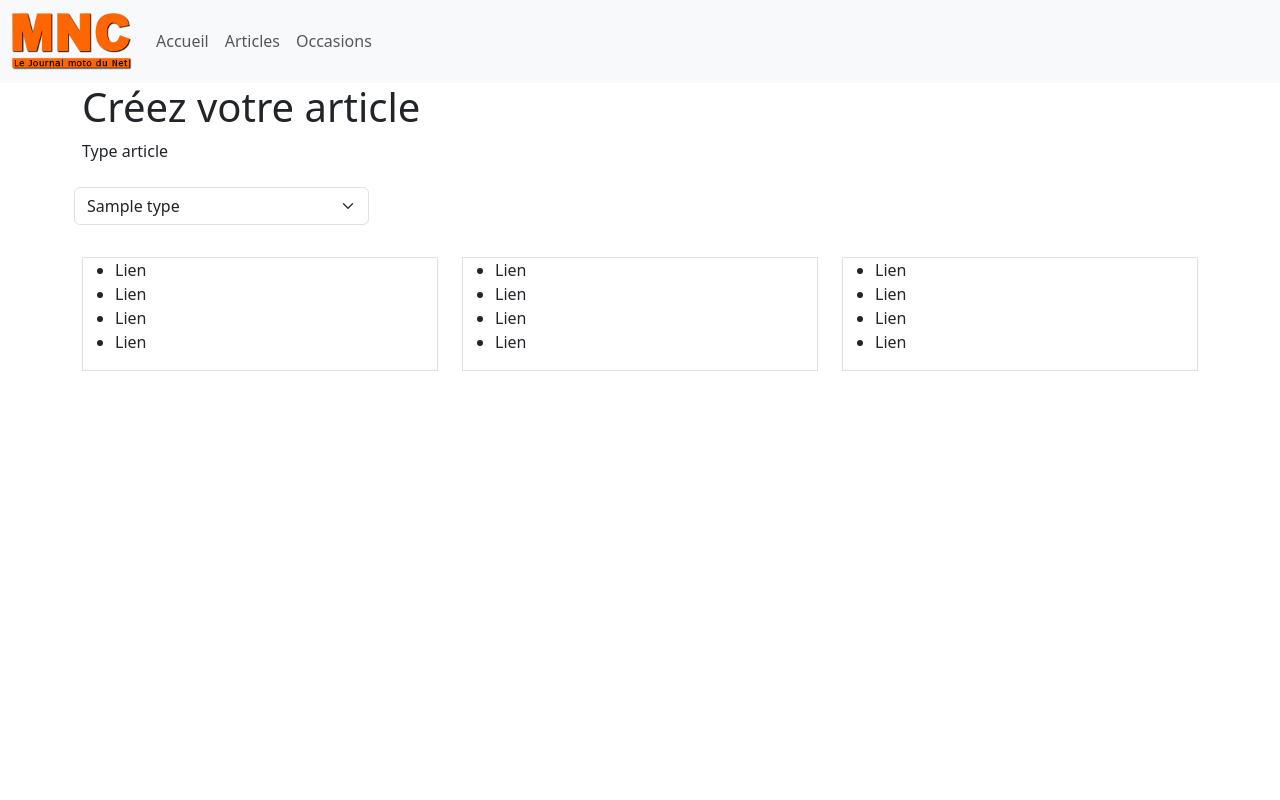
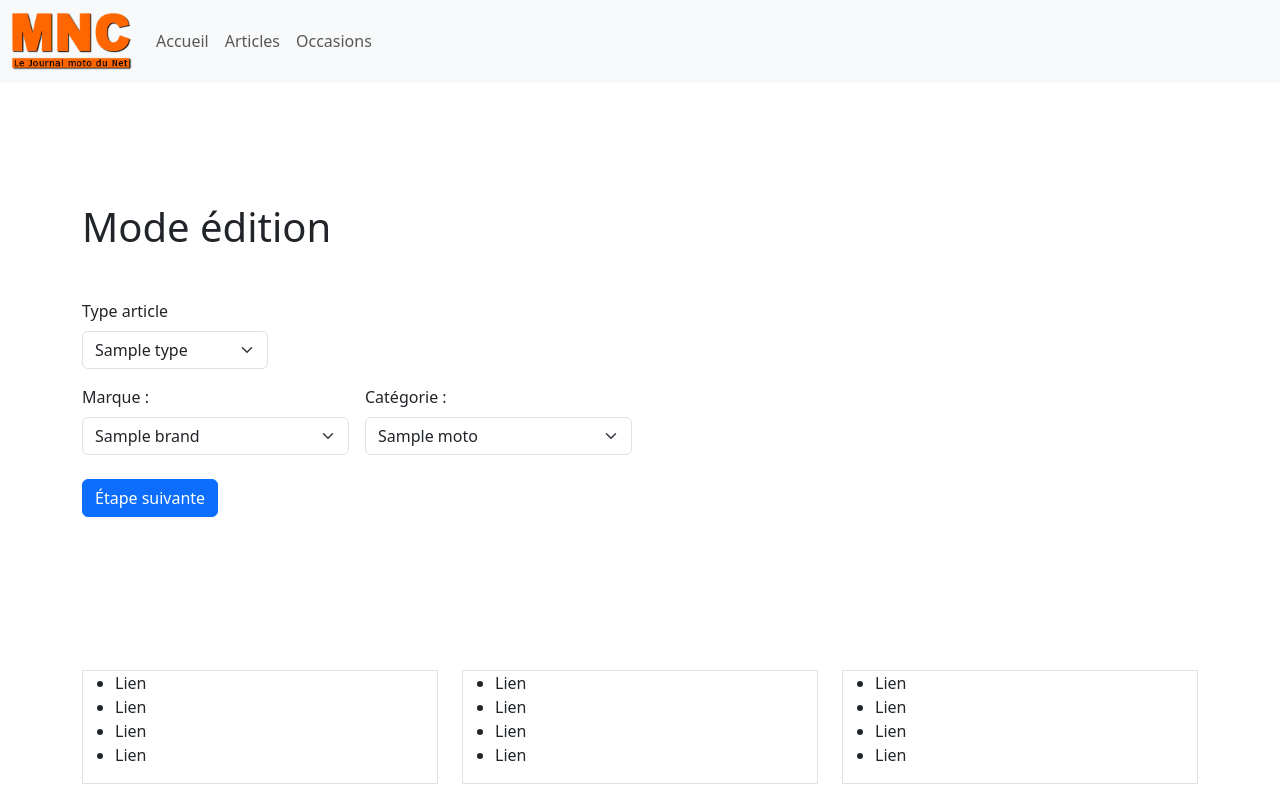
Before and after one commit to Arashika-dev/projet-moto-net, a PHP site: page /edition.php in a window 1280 px wide. Run offline with PHP 8.4, Linux system fonts and the light colour scheme; tables that the repository leaves empty or names only in its code hold one stand-in row (values such as "Sample post").

Commit message:
ajout etape edition

```diff
--- /dev/null
+++ b/css/style.css
@@ -0,0 +1,7 @@
+body {
+    height: 100vh;
+    display: flex;
+    flex-direction: column;
+    justify-content: space-between;
+
+}
--- a/edition.php
+++ b/edition.php
@@ -4,16 +4,18 @@ require_once __DIR__ ."/functions/db.php";
 
 $pdo = getConnection();
 
+$type = $pdo->query("SELECT * FROM type");
 $brand = $pdo->query("SELECT * FROM brand");
-$type = $pdo->query("SELECT * FROM type");
+$category = $pdo->query("SELECT * FROM category_moto");
+$modelSql = "SELECT * FROM "
 ?>
 
 <main>
     <section class="container">
-        <h1>Créez votre article</h1>
-        <div class="col-lg-3">
-            <form action="edition_publication.php" method="POST" enctype="multipart/form-data">
-                <div class="row g-3">
+        <h1 class="mb-5">Mode édition</h1>
+
+            <form action="edition_etape.php" method="GET">
+                <div class="col-2 mb-3">
                     <label for="type" class="form-label">Type article</label>
                     <select name="type" id="type" class="form-select" aria-label="Type Article">
                         <?php
@@ -24,8 +26,34 @@ $type = $pdo->query("SELECT * FROM type");
                         ?>
                     </select>
                 </div>
+                <div class="row g-3 mb-4">
+                    <div class="col-md-3">
+                        <label for="brand" class="form-label">Marque :</label>
+                        <select name="brand" id="brand" class="form-select" aria-label="Marques moto">
+                            <?php
+                                while($row = $brand->fetch())
+                                { ?>
+                                    <option value="<?php echo $row['brand_id']?>"><?php echo $row['brand_name'] ?></option>
+                            <?php }
+                            ?>
+                        </select>
+                    </div>
+                    <div class="col-md-3">
+                        <label for="category" class="form-label">Catégorie :</label>
+                        <select name="category" id="category" class="form-select" aria-label="Marques moto">
+                            <?php
+                                while($row = $category->fetch())
+                                { ?>
+                                    <option value="<?php echo $row['category_id']?>"><?php echo $row['category_name'] ?></option>
+                            <?php }
+                            ?>
+                        </select>
+                    </div>
+                </div>
+                <div>
+                    <button class="btn btn-primary" type="submit">Étape suivante</button>
+                </div>
             </form>
-        </div>
     </section>
 </main>
 
--- a/layout/header.php
+++ b/layout/header.php
@@ -6,6 +6,7 @@
     <meta name="viewport" content="width=device-width, initial-scale=1.0">
     <script src="https://cdn.jsdelivr.net/npm/bootstrap@5.3.2/dist/js/bootstrap.bundle.min.js" integrity="sha384-C6RzsynM9kWDrMNeT87bh95OGNyZPhcTNXj1NW7RuBCsyN/o0jlpcV8Qyq46cDfL" crossorigin="anonymous"></script>
     <link href="https://cdn.jsdelivr.net/npm/bootstrap@5.3.2/dist/css/bootstrap.min.css" rel="stylesheet" integrity="sha384-T3c6CoIi6uLrA9TneNEoa7RxnatzjcDSCmG1MXxSR1GAsXEV/Dwwykc2MPK8M2HN" crossorigin="anonymous">
+    <link rel="stylesheet" href="../css/style.css">
     <title><?php echo $titlePage ?? 'Moto-net' ?></title>
 </head>
     <body>
```
Also changed, not shown: edition-etape.php (added, +18 -0 lines), .devcontainer.json.
